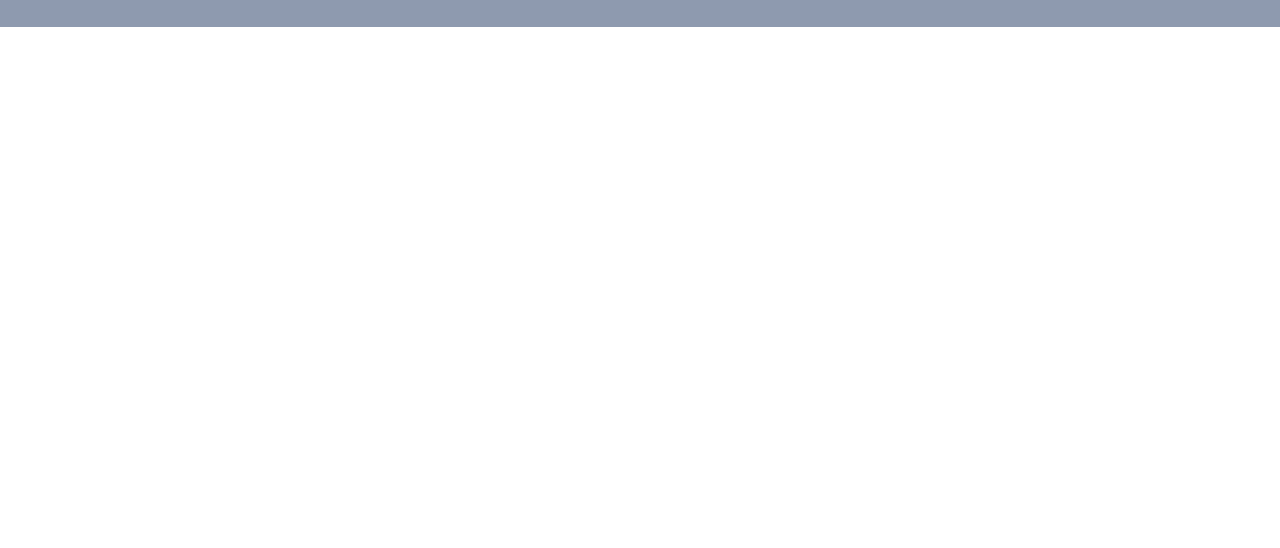
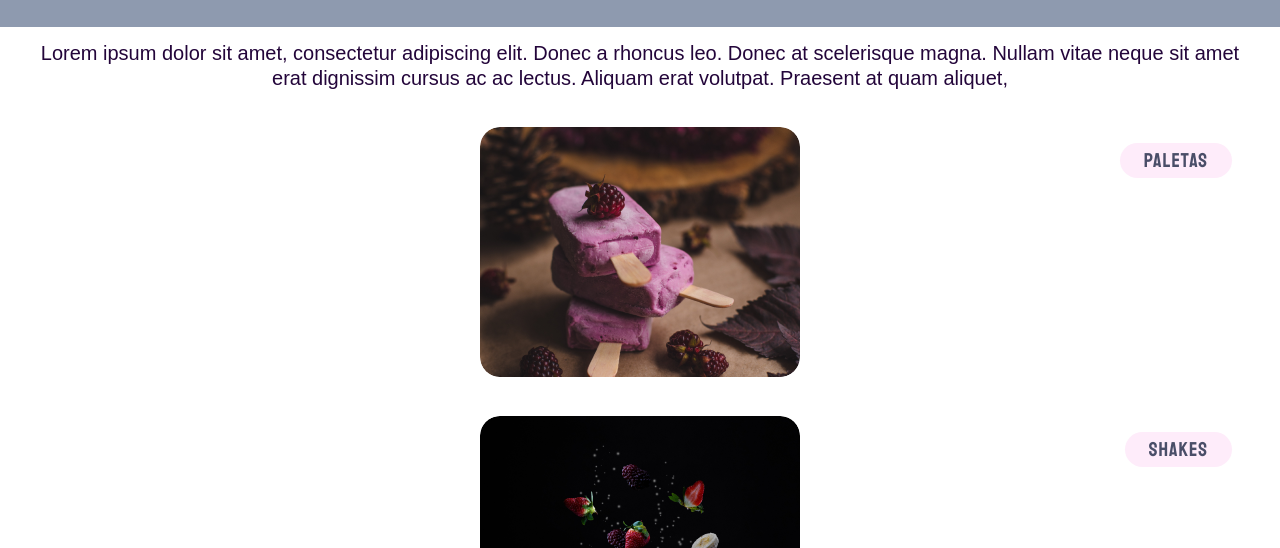
Before and after one commit to Felipe-Borba/Mobile-First, a plain HTML site: page index.html in a window 1280 px wide. Shown: the part 252-800 px from the top of the page. Drawn offline with Linux system fonts and the light colour scheme; a web font is replaced by a local one.

Commit message:
add main content

```diff
--- a/index.html
+++ b/index.html
@@ -20,6 +20,33 @@
       <img src="/images/logo 2.svg" alt="Logo sorvete e uma lua" />
       <h1>Space Cream</h1>
     </header>
-    <main></main>
+    <main>
+      <p>
+        Lorem ipsum dolor sit amet, consectetur adipiscing elit. Donec a rhoncus
+        leo. Donec at scelerisque magna. Nullam vitae neque sit amet erat
+        dignissim cursus ac ac lectus. Aliquam erat volutpat. Praesent at quam
+        aliquet,
+      </p>
+
+      <div class="card">
+        <h2>Paletas</h2>
+        <img src="/images/sorvete1.png" alt="Sorvete artesanal de amora" />
+      </div>
+
+      <div class="card">
+        <h2>Shakes</h2>
+        <img src="/images/sorvete2.png" alt="MilkShake de frutas vermelhas" />
+      </div>
+
+      <div class="card">
+        <h2>Massas</h2>
+        <img src="/images/sorvete3.png" alt="Bola de sorvete" />
+      </div>
+
+      <div class="card">
+        <h2>Picolés</h2>
+        <img src="/images/sorvete4.png" alt="Picolé de tutifruti" />
+      </div>
+    </main>
   </body>
 </html>
--- a/style.css
+++ b/style.css
@@ -49,3 +49,51 @@ header h1 {
 
   border-bottom: 3rem;
 }
+
+main {
+  display: grid;
+  align-items: center;
+  text-align: center;
+
+  gap: 3.6rem;
+
+  margin: 1.4rem 3.2rem 6rem;
+}
+
+main p {
+  color: #23053a;
+
+  font-weight: 400;
+  font-size: 2rem;
+  line-height: 2.5rem;
+}
+
+.card {
+  position: relative;
+
+  font-family: var(--ff-heading);
+}
+
+.card img {
+  width: 32rem;
+  object-fit: cover;
+
+  border-radius: 2rem;
+}
+
+.card h2 {
+  position: absolute;
+  right: 16px;
+  top: 16px;
+
+  background-color: var(--bg-light-pink);
+  color: var(--bg-dark-blue);
+
+  border-radius: 2rem;
+  width: fit-content;
+  padding: 0.5rem 2.4rem;
+
+  font-size: 2rem;
+  font-weight: 400;
+  letter-spacing: 0.05em;
+}
```
